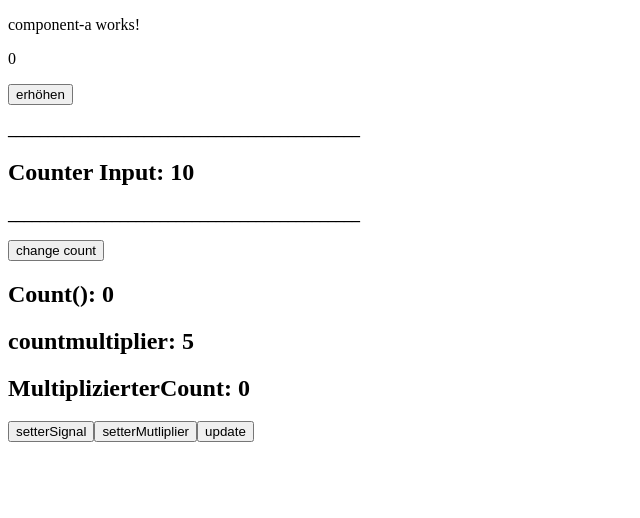
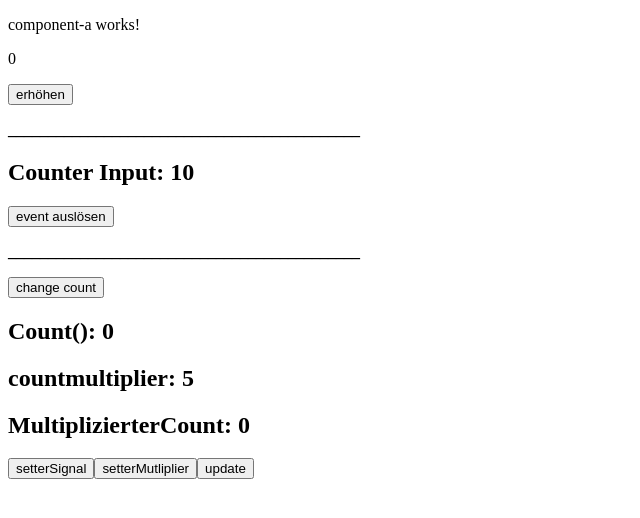
Before and after one commit to kristinastarovoit/service-test, an Angular app: page / in a window 1280 px wide. Shown: the top 518 px of the page, without its empty margins (0-640 px from the left). Built offline with nearby package versions, Linux system fonts and the light colour scheme.

Commit message:
docs: child to parent output

```diff
--- a/src/app/app.html
+++ b/src/app/app.html
@@ -1,4 +1,6 @@
-<app-component-a [counterInput]="currentCount"></app-component-a>
+<app-component-a (halloWeltEvent)="loggerFct($event)" [counterInput]="currentCount"></app-component-a>
+
+<p>{{myText}}</p>
 <button (click)="currentCount = 5">change count</button>
 <!-- <app-component-b></app-component-b> -->
 <!-- schreibweise signals mit (), da sie wie eine funktion agieren -->
--- a/src/app/app.ts
+++ b/src/app/app.ts
@@ -24,4 +24,10 @@ export class App {
   }
 
   currentCount = 10;
+  myText = "";
+
+  loggerFct(value:string) {
+    console.log('event emitted');
+    this.myText = value;
+  }
 }
--- a/src/app/component-a/component-a.html
+++ b/src/app/component-a/component-a.html
@@ -5,5 +5,6 @@
 <p><b>____________________________________________</b></p>
 <h2>Counter Input: {{counterInput()}}</h2>
 
+<button (click)="halloWeltEvent.emit('hallo Welt')">event auslösen</button>
 
 <p><b>____________________________________________</b></p>
--- a/src/app/component-a/component-a.ts
+++ b/src/app/component-a/component-a.ts
@@ -1,4 +1,4 @@
-import { Component, inject, input } from '@angular/core';
+import { Component, inject, input, output } from '@angular/core';
 import { CountService } from '../count_service';
 
 @Component({
@@ -10,5 +10,7 @@ import { CountService } from '../count_service';
 })
 export class ComponentA {
   counterService = inject(CountService);
-  counterInput = input(0)
+  counterInput = input(0);
+  // void / string ist der ausgabewert der outputfunktion
+  halloWeltEvent = output<string>();
 }
```
